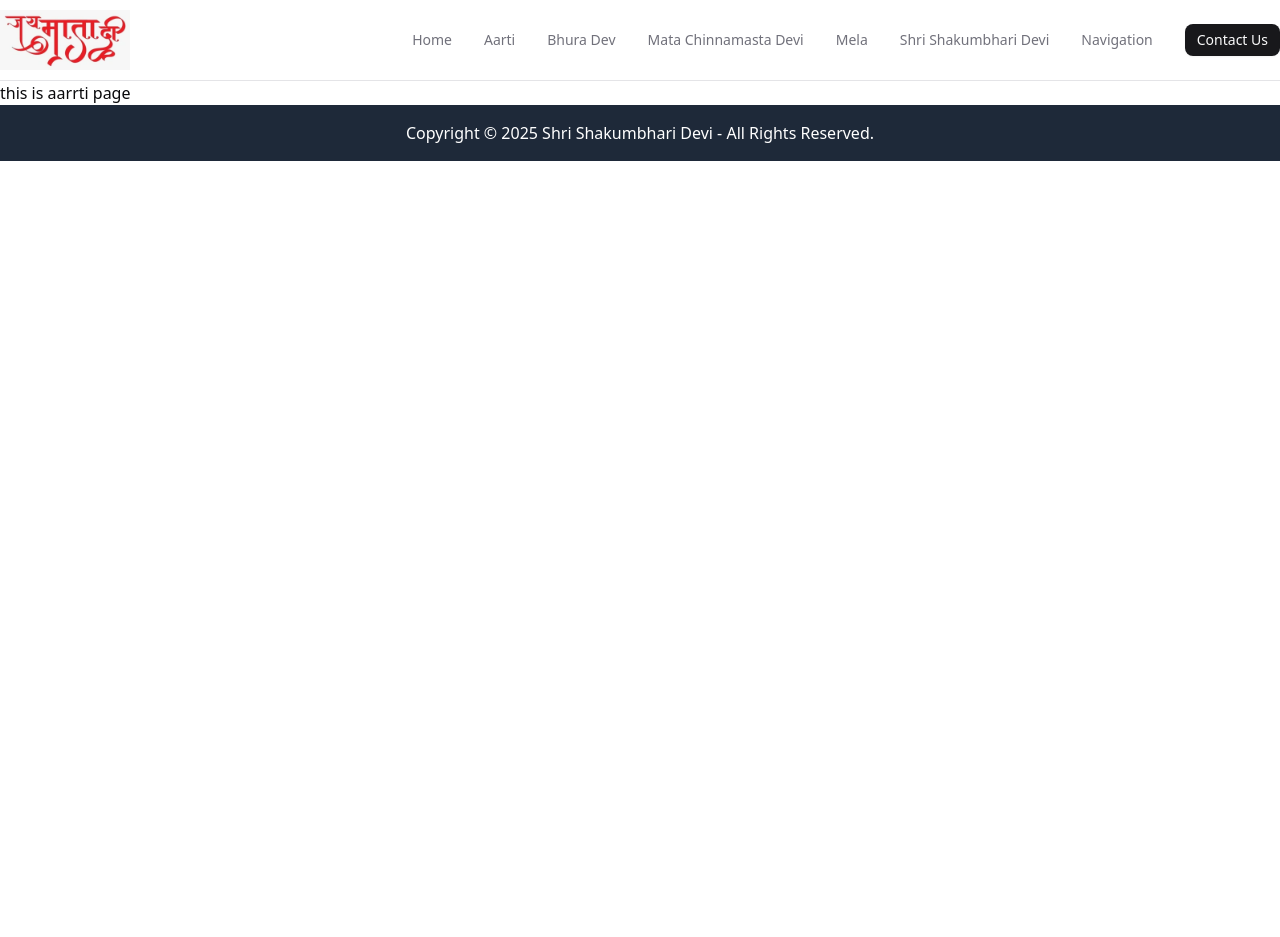
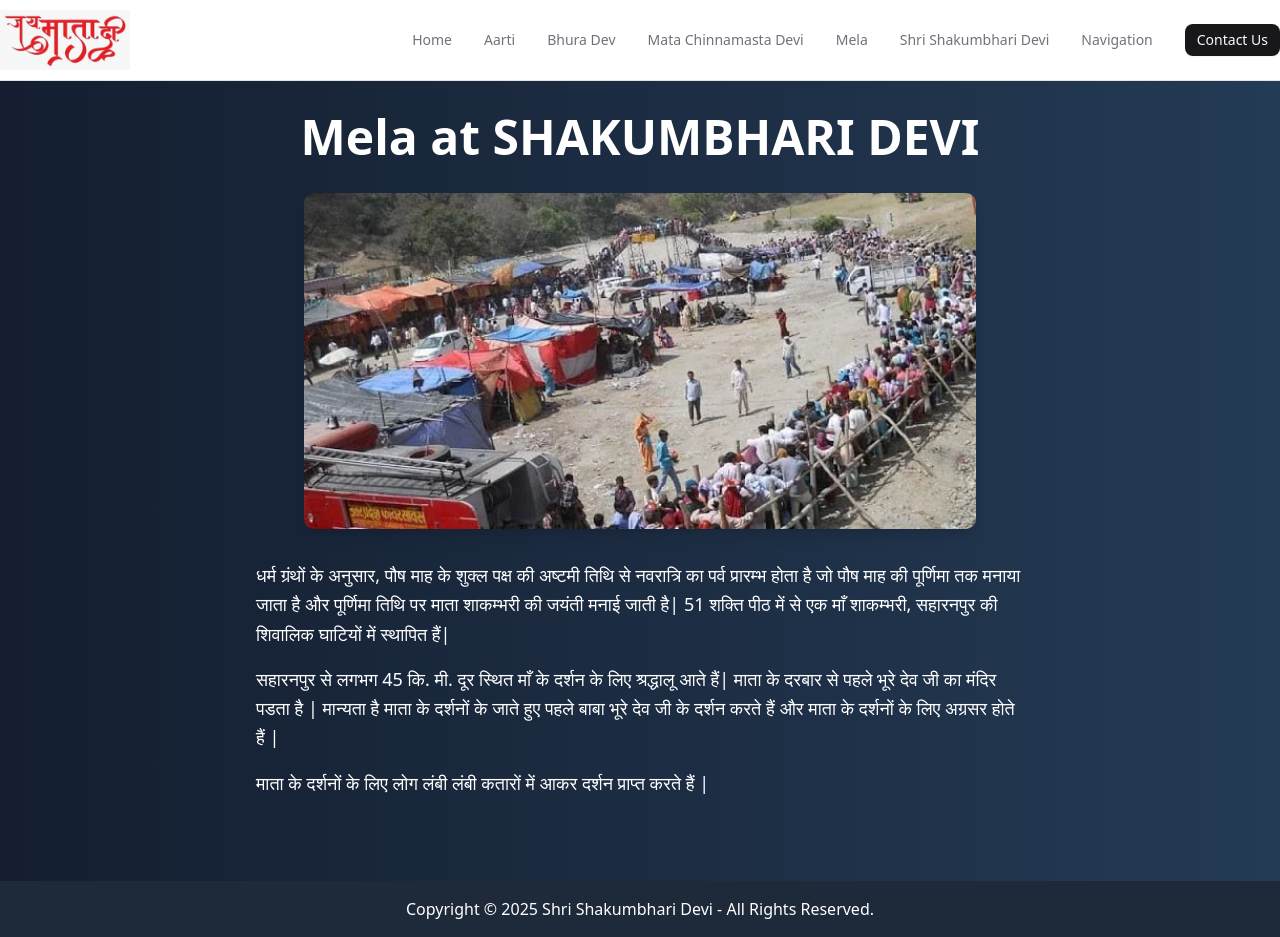
Before and after one commit to Jain-Pranjal/jai-mata-de, a Next.js app: page /mela in a window 1280 px wide. Before the commit the page ends 800 px from the top, so only its background shows below. Built offline with nearby package versions, Linux system fonts and the light colour scheme.

Commit message:
updated the aarti

```diff
--- a/src/app/aarti/page.tsx
+++ b/src/app/aarti/page.tsx
@@ -1,5 +1,5 @@
-import Image from "next/image"
-import { Flower } from "lucide-react"
+import Image from "next/image";
+import { Flower } from "lucide-react";
 
 const AartiPage = () => {
   return (
@@ -7,16 +7,19 @@ const AartiPage = () => {
       <div className="container mx-auto px-4 py-8">
         {/* Main content wrapper */}
         <div className="flex flex-col items-center gap-8 lg:flex-row lg:items-start lg:justify-between">
+
           {/* Text content - Left side */}
           <div className="w-full lg:w-1/2">
             <header className="text-center lg:text-left">
-              <h1 className="mb-4 bg-gradient-to-r from-amber-200 to-yellow-400 bg-clip-text text-3xl font-bold text-transparent md:text-4xl lg:text-5xl">
+              <h1 className="mb-4 bg-gradient-to-r from-amber-200 to-yellow-400 bg-clip-text text-3xl font-bold text-transparent md:text-4xl lg:text-5xl leading-normal break-words whitespace-normal">
                 माता शाकम्भरी देवी, माँ भीमा देवी, भ्रामरी देवी और माता शताक्षी
               </h1>
 
               <div className="flex items-center justify-center gap-3 lg:justify-start">
                 <Flower className="h-5 w-5 text-yellow-400" />
-                <h2 className="text-xl font-semibold text-yellow-400 md:text-2xl">।। जय माँ शाकम्भरी देवी ।।</h2>
+                <h2 className="text-xl font-semibold text-yellow-400 md:text-2xl">
+                  ।। जय माँ शाकम्भरी देवी ।।
+                </h2>
                 <Flower className="h-5 w-5 text-yellow-400" />
               </div>
             </header>
@@ -25,23 +28,30 @@ const AartiPage = () => {
             <div className="mt-8 space-y-6 rounded-xl bg-white/5 p-6 text-center backdrop-blur-sm lg:text-left">
               <div className="text-lg font-medium text-yellow-100"></div>
 
-              <div className="space-y-4 text-gray-200">
+              <div className="space-y-4 text-gray-200 text-base lg:text-xl">
                 <p>
-                हरि ॐ श्री शाकुम्भरी अम्बाजी की आरती कीजो
+                  हरि ॐ श्री शाकुम्भरी अम्बाजी की आरती कीजो
                   <br />
                   ऐसी अद्भुत रूप हृदय धर लीजो
                 </p>
 
                 <p>
-                शताक्षी दयालु की आरती कीजो
+                  शताक्षी दयालु की आरती कीजो
                   <br />
-                  तुम परिपूर्ण आदि भवानी मां, सब घट तुम आप बखानी मां</p>
+                  तुम परिपूर्ण आदि भवानी मां, सब घट तुम आप बखानी मां
+                </p>
                 <p>
+                  शाकुम्भरी अम्बाजी की आरती कीजो
+                  <br />
                   तुम्हीं हो शाकुम्भर, तुम ही हो सताक्षी मां
                   <br />
+                </p>
+
+                <p>
                   शिवमूर्ति माया प्रकाशी मां,
                   <br />
                   शाकुम्भरी अम्बाजी की आरती कीजो
+                  <br />
                 </p>
 
                 <p>
@@ -49,15 +59,18 @@ const AartiPage = () => {
                   <br />
                   इच्छा पूर्ण कीजो, शाकुम्भर दर्शन पावे मां
                   <br />
+                </p>
+                <p>
                   शाकुम्भरी अम्बाजी की आरती कीजो
-                </p>
-
-                <p>
+                  <br />
                   जो नर आरती पढ़े पढ़ावे मां, जो नर आरती सुनावे मां
                   <br />
+                </p>
+                <p>
                   बस बैकुंठ शाकुम्भर दर्शन पावे
                   <br />
                   शाकुम्भरी अंबाजी की आरती कीजो।
+                  <br />
                 </p>
               </div>
             </div>
@@ -77,15 +90,11 @@ const AartiPage = () => {
                 />
               </div>
             </div>
-
-            {/* Decorative elements */}
-            <div className="absolute -left-4 -top-4 h-24 w-24 rounded-full bg-yellow-400/10 blur-2xl" />
-            <div className="absolute -bottom-4 -right-4 h-24 w-24 rounded-full bg-yellow-400/10 blur-2xl" />
           </div>
         </div>
       </div>
     </div>
-  )
-}
+  );
+};
 
-export default AartiPage
+export default AartiPage;
--- a/src/app/mela/page.tsx
+++ b/src/app/mela/page.tsx
@@ -1,9 +1,47 @@
 import React from 'react'
+import Image from 'next/image'
 
-const page = () => {
+const MelaPage = () => {
   return (
-    <div>this is aarrti page</div>
+    <div className="min-h-screen bg-gradient-to-r from-[#141E30] to-[#243B55] px-4 py-8">
+      <div className="container mx-auto">
+        <h1 className="text-3xl md:text-4xl lg:text-5xl font-bold text-white text-center mb-8">
+          Mela at SHAKUMBHARI DEVI
+        </h1>
+
+        <div className="flex flex-col items-center gap-8">
+          <div className="w-full max-w-2xl mx-auto">
+            <div className="transform transition-transform duration-300 hover:scale-105">
+              <Image
+                src="/mela.png"
+                alt="Mela at Shakumbhari Devi"
+                width={800}
+                height={600}
+                className="rounded-lg shadow-lg w-full h-auto"
+                priority
+              />
+            </div>
+          </div>
+
+          <div className="w-full max-w-3xl">
+            <div className="text-white space-y-4 text-base md:text-lg leading-relaxed">
+              <p>
+                धर्म ग्रंथों के अनुसार, पौष माह के शुक्ल पक्ष की अष्टमी तिथि से नवरात्रि का पर्व प्रारम्भ होता है जो पौष माह की पूर्णिमा तक मनाया जाता है और पूर्णिमा तिथि पर माता शाकम्भरी की जयंती मनाई जाती है| 51 शक्ति पीठ में से एक माँ शाकम्भरी, सहारनपुर की शिवालिक घाटियों में स्थापित हैं|
+              </p>
+
+              <p>
+                सहारनपुर से लगभग 45 कि. मी. दूर स्थित माँ के दर्शन के लिए श्रद्धालू आते हैं| माता के दरबार से पहले भूरे देव जी का मंदिर पडता है | मान्यता है माता के दर्शनों के जाते हुए पहले बाबा भूरे देव जी के दर्शन करते हैं और माता के दर्शनों के लिए अग्रसर होते हैं |
+              </p>
+
+              <p>
+                माता के दर्शनों के लिए लोग लंबी लंबी कतारों में आकर दर्शन प्राप्त करते हैं |
+              </p>
+            </div>
+          </div>
+        </div>
+      </div>
+    </div>
   )
 }
 
-export default page
+export default MelaPage
--- a/src/app/page.tsx
+++ b/src/app/page.tsx
@@ -15,6 +15,7 @@ export default function Home() {
         {/* Image Section - Centered */}
         <div className="relative mx-auto my-8 flex justify-center">
             <div className="relative w-full max-w-3xl overflow-hidden rounded-lg shadow-xl">
+            <div className="transform transition-transform duration-300 hover:scale-105">
             <Image
               src="/home.png"
               alt="जय माता दी"
@@ -24,6 +25,7 @@ export default function Home() {
               priority
               className="object-contain w-full h-auto"
             />
+            </div>
             </div>
         </div>
 
```
